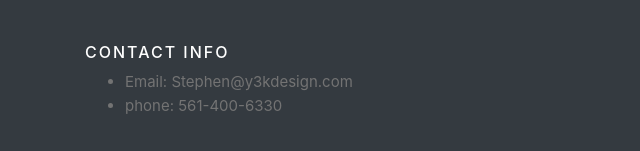
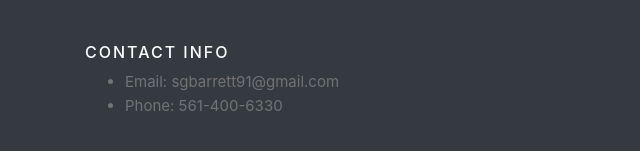
Before and after one commit to Sgbarrett/Sgbarrett.github.io, a plain HTML site: page index.html in a window 1280 px wide. Shown: the part 2396-2547 px from the top of the page, 0-640 px from the left. Drawn offline with nearby package versions, Linux system fonts and the light colour scheme; a web font is replaced by a local one.

Commit message:
contact update

```diff
--- a/index.html
+++ b/index.html
@@ -243,10 +243,10 @@
             <h6>Contact Info</h6>
            <ul>
                <li>
-                   Email: Stephen@y3kdesign.com
+                   Email: <a href="mailto:sgbarrett91@gmail.com">sgbarrett91@gmail.com</a>
                </li>
                <li>
-                   phone: 561-400-6330
+                   Phone: <a href="tel:+15614006330">561-400-6330</a>
                </li>
            </ul>
 
```
